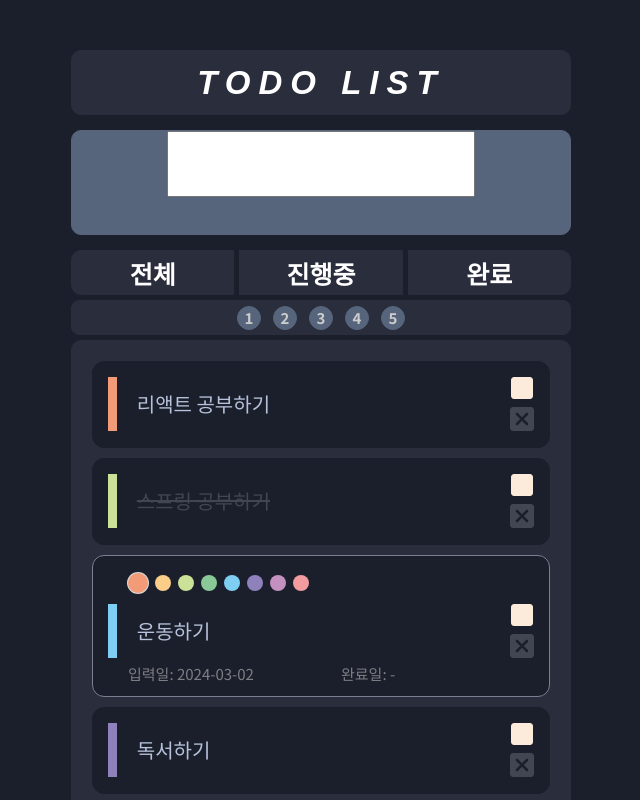
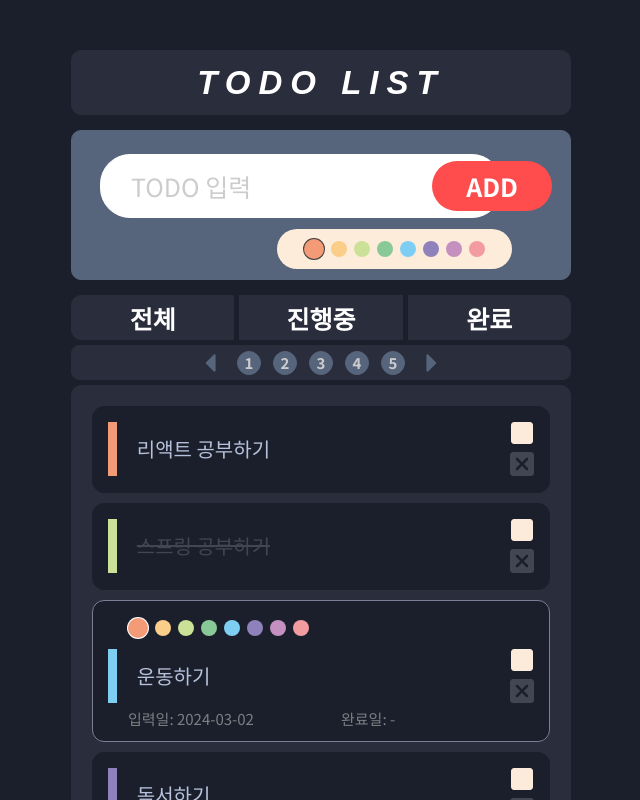
Before and after one commit to mulmer663/react-study, a React (Create React App) app: page / in a window 1280 px wide. Shown: the top 800 px of the page, without its empty margins (319-959 px from the left). Built offline with nearby package versions, Linux system fonts and the light colour scheme; a web font is replaced by a local one.

Commit message:
2week 커밋6 모양은 완성

```diff
--- a/src/week2/ToDoPage.tsx
+++ b/src/week2/ToDoPage.tsx
@@ -18,7 +18,7 @@ const SToDoPage = styled.div`
     display: grid;
     justify-content: center;
     grid-template-columns: repeat(5, 100px);
-    grid-template-rows: 80px 120px 50px 40px minmax(50px, auto);
+    grid-template-rows: 80px 165px 50px 40px minmax(50px, auto);
     gap: 0;
     grid-template-areas:
         "H H H H H"
--- a/src/week2/area/InputArea.tsx
+++ b/src/week2/area/InputArea.tsx
@@ -1,24 +1,82 @@
 import React from "react";
 import styled from "styled-components";
 import {gridArea} from "../common/CommonProps";
-import {highLightTheme, mainFont} from "../common/CommonStyle";
+import {flexAlign, highLightTheme, mainFont, SFlexBox} from "../common/CommonStyle";
+import ColorPalette from "../component/ColorPalette";
 
 const SInputArea = styled.div<gridArea>`
     grid-area: ${(props) => props.$gridArea};
     ${highLightTheme};
     margin-bottom: 15px;
+    position: relative;
 `;
 
 const STextarea = styled.input`
+    ${mainFont};
+    background-color: white;
     width: 300px;
     height: 60px;
     font-size: 25px;
+    border: 1px solid #ffffff;
+    border-radius: 30px;
+    outline: none;
+    padding-left: 30px;
+    padding-right: 70px;
+    position: relative;
+    top: 23px;
+    right: 20px;
+
+    &::placeholder {
+        color: #cccccc;
+    }
+
+    &:focus {
+        border: 2px solid rgba(114, 121, 131, 0.49);
+    }
 `;
+
+const SAddButton = styled.button`
+    background-color: #ff4d4d;
+    ${mainFont};
+    color: #ffffff;
+    font-size: 25px;
+    font-weight: bold;
+    border: 0;
+    border-radius: 35px;
+    width: 120px;
+    height: 50px;
+    position: absolute;
+    top: 30px;
+    left: 360px;
+    transition-duration: 0.3s;
+
+    &:active {
+        margin-left: 3px;
+        margin-top: 3px;
+    }
+`;
+
+const SWrap = styled.div`
+    ${flexAlign};
+    background-color: #feecdb;
+    width: 235px;
+    height: 40px;
+    border: 0;
+    border-radius: 30px;
+    position: absolute;
+    top: 98px;
+    left: 205px;
+`;
+
 
 const InputArea = ({$gridArea} : gridArea) => {
     return (
         <SInputArea $gridArea={$gridArea}>
-            <STextarea/>
+            <STextarea maxLength={13} placeholder={"TODO 입력"} />
+            <SAddButton>ADD</SAddButton>
+            <SWrap>
+                <ColorPalette $paddingLeft={"0px"} $boxShadowColor={"#3d3d3d"}/>
+            </SWrap>
         </SInputArea>
     );
 }
--- a/src/week2/area/PageArea.tsx
+++ b/src/week2/area/PageArea.tsx
@@ -1,8 +1,10 @@
-import React from "react";
+import React, {useState} from "react";
 import styled from "styled-components";
 import {flexAlign, mainTheme} from "../common/CommonStyle";
 import {gridArea} from "../common/CommonProps";
 import PageButton from "../component/PageButton";
+import {FaCaretLeft} from "react-icons/fa";
+import {FaCaretRight} from "react-icons/fa";
 
 const SPageArea = styled.div<gridArea>`
     grid-area: ${(props) => props.$gridArea};
@@ -14,14 +16,47 @@ const SPageArea = styled.div<gridArea>`
     gap: 12px;
 `;
 
-const PageArea = ({ $gridArea}: gridArea) => {
+const PageArea = ({$gridArea}: gridArea) => {
+    const [leftClick, setLeftClick] = useState(false);
+    const [rightClick, setRightClick] = useState(false);
+
+    const leftIconStyles = {
+        color: "#56657c",
+        marginLeft: leftClick ? "2px" : "0",
+        marginTop: leftClick ? "2px" : "0",
+    }
+
+    const rightIconStyles = {
+        color: "#56657c",
+        marginLeft: rightClick ? "2px" : "0",
+        marginTop: rightClick ? "2px" : "0",
+    }
+
+    const handleLeftMouseDown = () => {
+        setLeftClick(true);
+    };
+
+    const handleLeftMouseUp = () => {
+        setLeftClick(false);
+    };
+
+    const handleRightMouseDown = () => {
+        setRightClick(true);
+    };
+
+    const handleRightMouseUp = () => {
+        setRightClick(false);
+    };
+
     return (
         <SPageArea $gridArea={$gridArea}>
+            <FaCaretLeft size={30} style={leftIconStyles} onMouseDown={handleLeftMouseDown} onMouseUp={handleLeftMouseUp}/>
             <PageButton $isCurrentPage={false} pageNum={1}></PageButton>
             <PageButton $isCurrentPage={false} pageNum={2}></PageButton>
             <PageButton $isCurrentPage={false} pageNum={3}></PageButton>
             <PageButton $isCurrentPage={false} pageNum={4}></PageButton>
             <PageButton $isCurrentPage={false} pageNum={5}></PageButton>
+            <FaCaretRight size={30} style={rightIconStyles} onMouseDown={handleRightMouseDown} onMouseUp={handleRightMouseUp}/>
         </SPageArea>
     );
 }
--- a/src/week2/component/ColorPalette.tsx
+++ b/src/week2/component/ColorPalette.tsx
@@ -14,21 +14,26 @@ const COLOR_LIST = [
 
 interface SColorProps {
     $color: string,
-    $isSelected: boolean
+    $isSelected: boolean,
+    $boxShadowColor?: string
 }
 
-interface ColorPaletteProps {
-    givenIndex?: number
+interface SColorPaletteProps {
+    $paddingLeft?: string
 }
 
+interface ColorPaletteProps extends SColorPaletteProps {
+    givenIndex?: number
+    $boxShadowColor?: string
+}
 
-const SColorPalette = styled.div`
+const SColorPalette = styled.div<SColorPaletteProps>`
     display: flex;
     flex-direction: row;
     align-items: center;
     justify-content: start;
     height: 24px;
-    padding-left: 20px;
+    padding-left: ${(props) => props.$paddingLeft ?? "20px"};
     gap: 7px;
 `;
 
@@ -37,32 +42,33 @@ const SColor = styled.div<SColorProps>`
     width: ${(props) => props.$isSelected ? "20px" : "16px"};
     height: ${(props) => props.$isSelected ? "20px" : "16px"};
     border-radius: 50%;
-    box-shadow: ${(props) => props.$isSelected ? "0 0 0 1px #d9d9d9" : "0 0 0 0"};
+    box-shadow: ${(props) => props.$isSelected ? `0 0 0 1px ${props.$boxShadowColor ?? "#ffffff"}` : "0 0 0 0"};
     transition: width 0.3s, height 0.3s, box-shadow 0.2s;
 
     ${SColorPalette}:hover &:hover {
-        box-shadow: ${(props) => props.$isSelected ? "0 0 0 2px #d9d9d9" : "0 0 0 0"};
+        box-shadow: ${(props) => props.$isSelected ? `0 0 0 2px ${props.$boxShadowColor ?? "#ffffff"}` : "0 0 0 0"};
         width: 24px;
         height: 24px;
     }
 
     ${SColorPalette}:hover &:not(:hover) {
-        box-shadow: ${(props) => props.$isSelected ? "0 0 0 2px #d9d9d9" : "0 0 0 0"};
+        box-shadow: ${(props) => props.$isSelected ? `0 0 0 2px ${props.$boxShadowColor ?? "#ffffff"}` : "0 0 0 0"};
         width: 20px;
         height: 20px;
     }
 
     ${SColorPalette}:hover &:active {
-        box-shadow: 0 0 0 2px #d9d9d9;
+        box-shadow: 0 0 0 2px ${(props) => props.$boxShadowColor ?? "#ffffff"};
     }
 `;
 
-const ColorPalette = ({givenIndex} : ColorPaletteProps) => {
+const ColorPalette = ({$paddingLeft, $boxShadowColor, givenIndex}: ColorPaletteProps) => {
     return (
-        <SColorPalette>
+        <SColorPalette $paddingLeft={$paddingLeft}>
             {COLOR_LIST.map((it, index) =>
                 <SColor key={index} $color={it.color}
-                        $isSelected={givenIndex ? (index == givenIndex) : it.isSelected}/>
+                        $isSelected={givenIndex ? (index == givenIndex) : it.isSelected}
+                        $boxShadowColor={$boxShadowColor}/>
             )}
         </SColorPalette>
     );
--- a/src/week2/component/PageButton.tsx
+++ b/src/week2/component/PageButton.tsx
@@ -1,7 +1,6 @@
 import React from "react";
 import styled from "styled-components";
 import {flexAlign, highLightTheme, mainFont} from "../common/CommonStyle";
-import {value} from "../common/CommonProps";
 
 
 interface SPageButtonProps {
```
